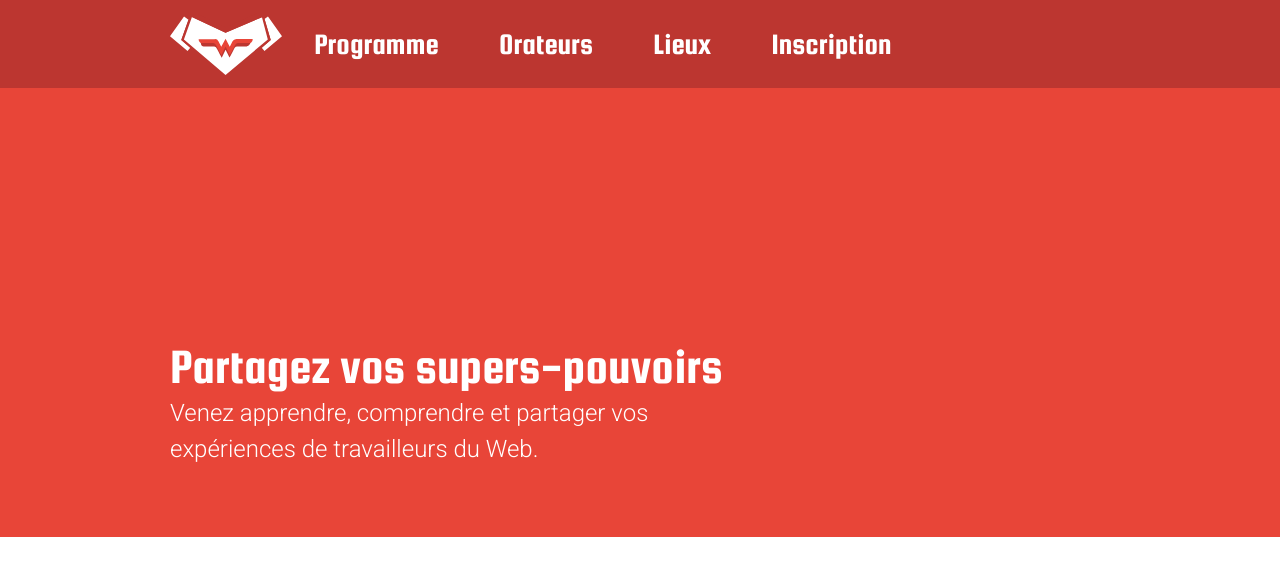
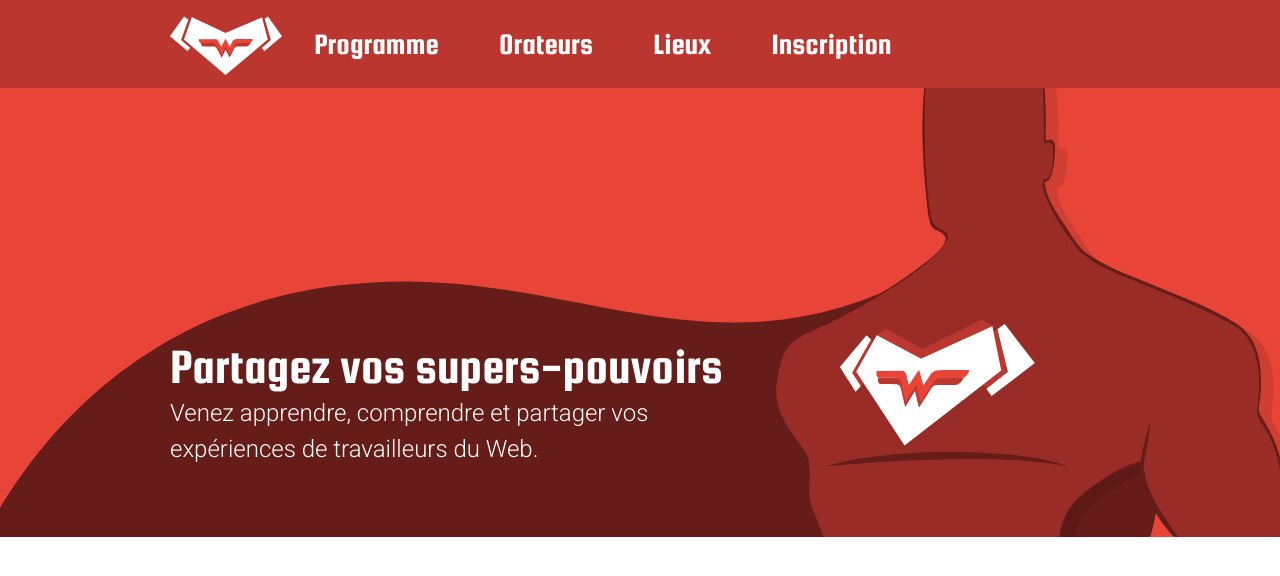
Before and after one commit to sudweb/2016, a Jekyll site: the page built from index.html, in a window 1280 px wide. Shown: the top 576 px of the page. Built offline with Jekyll 4.4.1, drawn with Linux system fonts in a browser that asks for light colours; the list of posts is cut into pages by our own code.

Commit message:
fix path

```diff
--- a/_sass/_layout.scss
+++ b/_sass/_layout.scss
@@ -29,7 +29,7 @@
 
 .page-header {
 	padding: 20% 0 5%;
-	background: $header-bg no-repeat center bottom / cover url(../img/assets/hero-small.svg);
+	background: $header-bg no-repeat center bottom / cover url(../images/hero-small.svg);
 	color: $header-color;
 	.content {
 		width: 60%;
```
